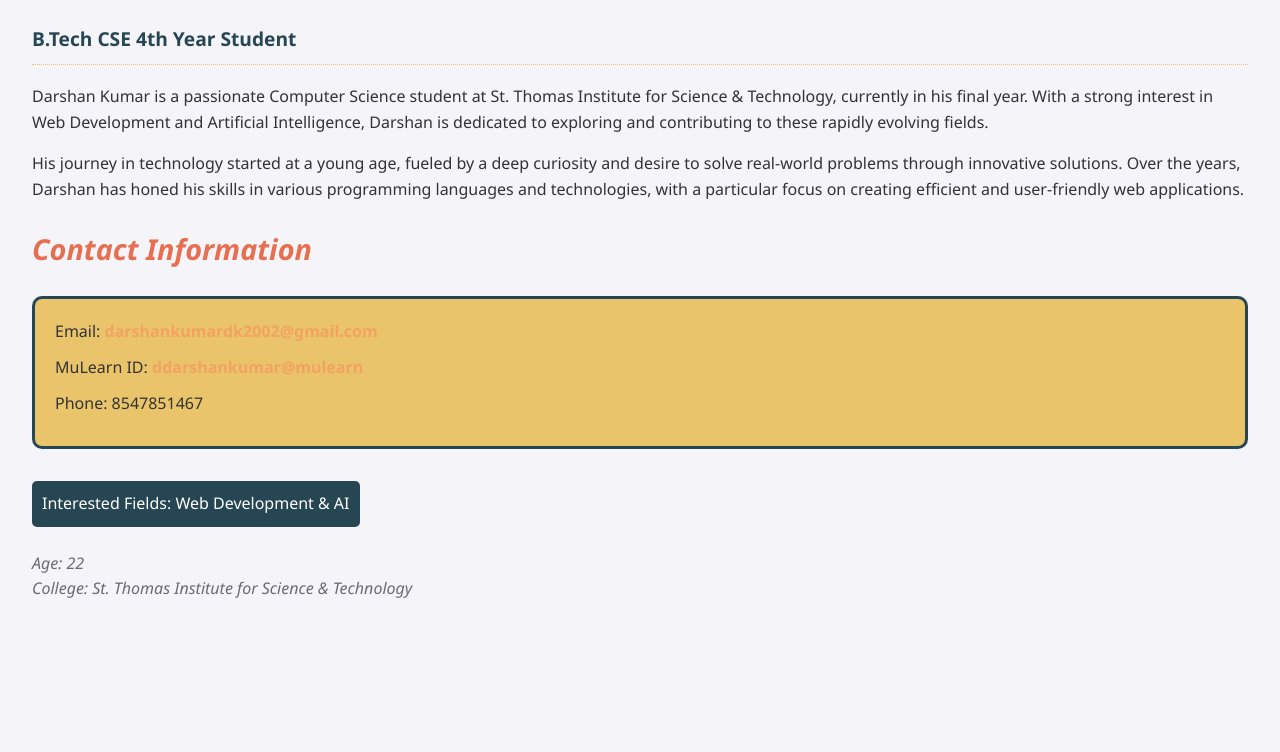
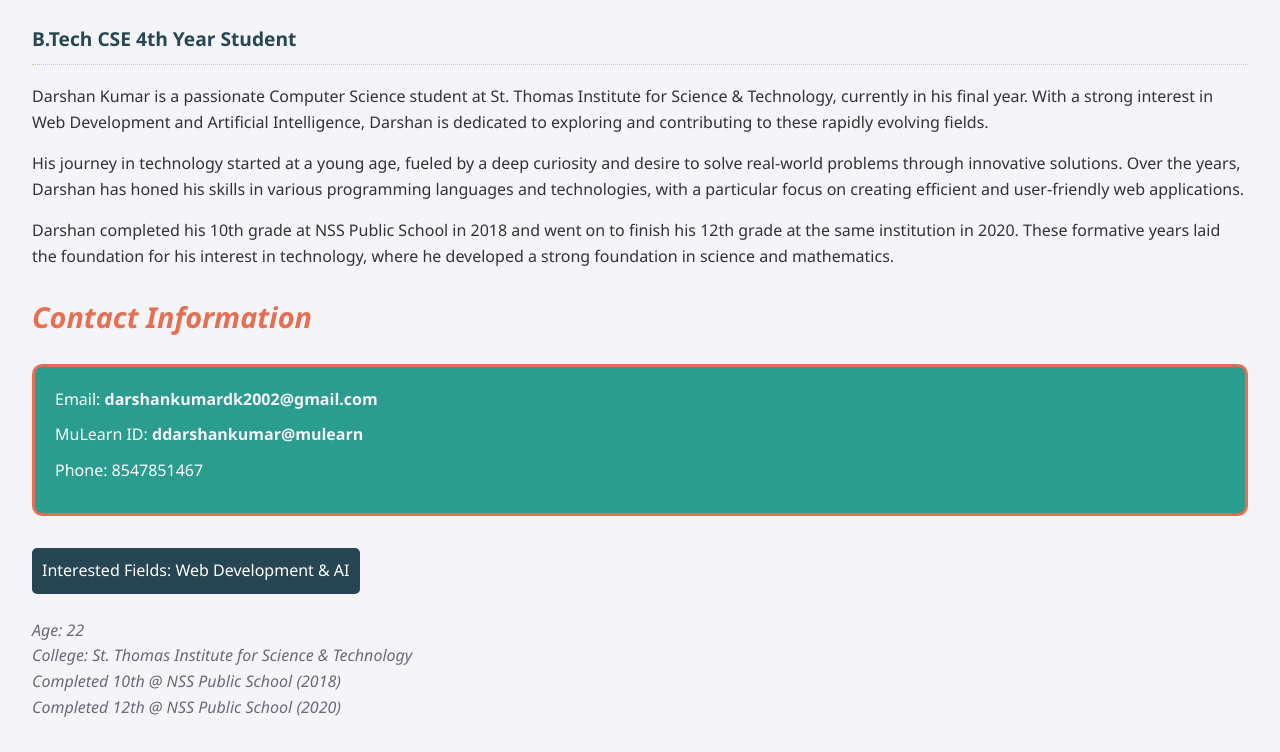
Before and after one commit to darshankumardk2002/Biography, a plain HTML site: page index.html in a window 1280 px wide. Shown: the part 148-900 px from the top of the page. Before the commit the page ends 800 px from the top, so only its background shows below. Drawn offline with Linux system fonts and the light colour scheme.

Commit message:
Update index.html

```diff
--- a/index.html
+++ b/index.html
@@ -49,8 +49,8 @@
       }
 
       ul.contact-info {
-        background-color: #e9c46a;
-        border: 3px solid #264653;
+        background-color: #2a9d8f;
+        border: 3px solid #e76f51;
         padding: 20px;
         border-radius: 10px;
         list-style-type: none;
@@ -59,10 +59,12 @@
 
       ul.contact-info li {
         margin-bottom: 10px;
+        color: #ffffff;
       }
 
       ul.contact-info li a {
         font-weight: bold;
+        color: #f4f4f9;
       }
 
       p {
@@ -107,6 +109,13 @@
       creating efficient and user-friendly web applications.
     </p>
 
+    <p>
+      Darshan completed his 10th grade at NSS Public School in 2018 and went on to
+      finish his 12th grade at the same institution in 2020. These formative
+      years laid the foundation for his interest in technology, where he
+      developed a strong foundation in science and mathematics.
+    </p>
+
     <h2>Contact Information</h2>
     <ul class="contact-info">
       <li>
@@ -124,7 +133,9 @@
 
     <div class="personal-details">
       Age: 22 <br />
-      College: St. Thomas Institute for Science & Technology
+      College: St. Thomas Institute for Science & Technology <br />
+      Completed 10th @ NSS Public School (2018) <br />
+      Completed 12th @ NSS Public School (2020)
     </div>
   </body>
 </html>
```
